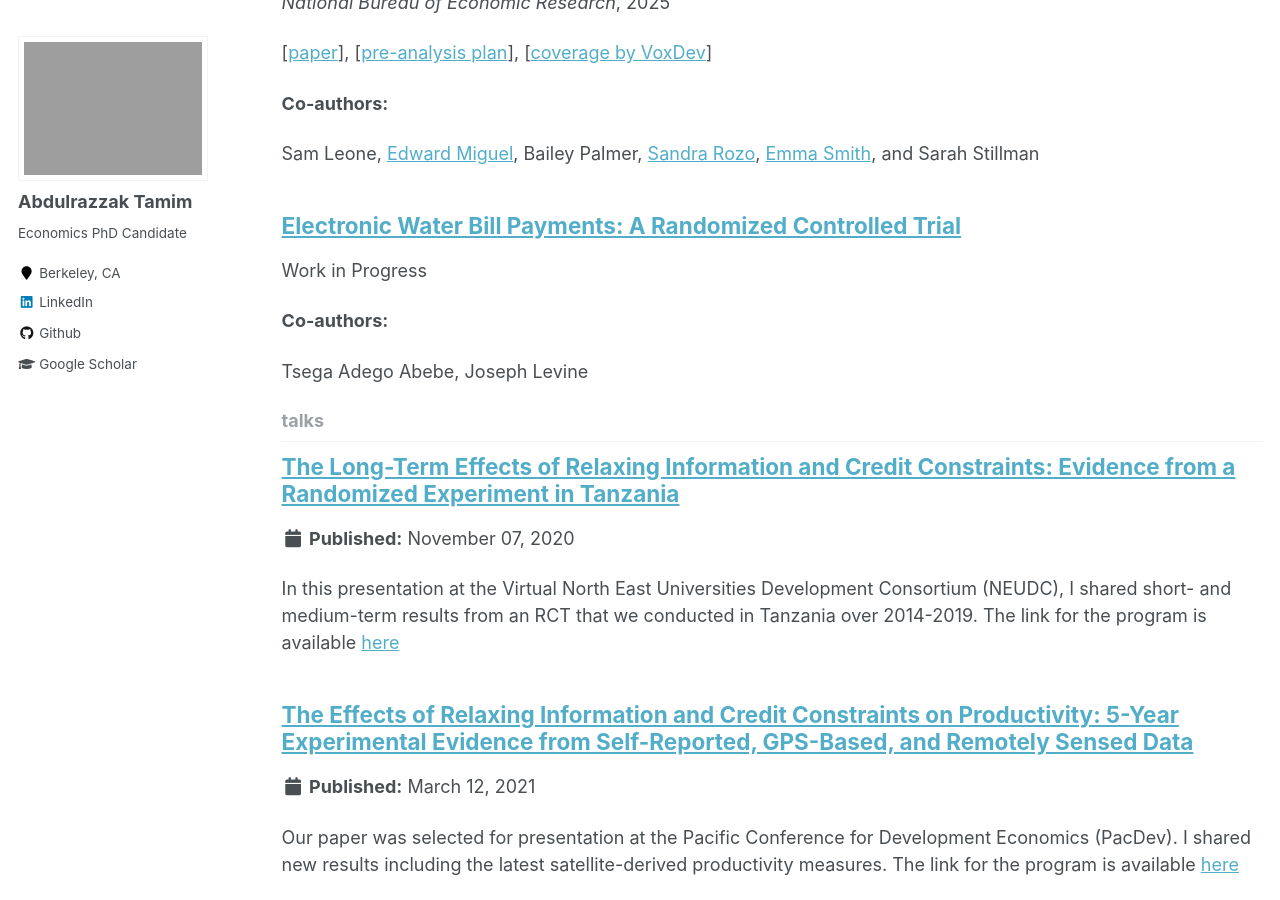
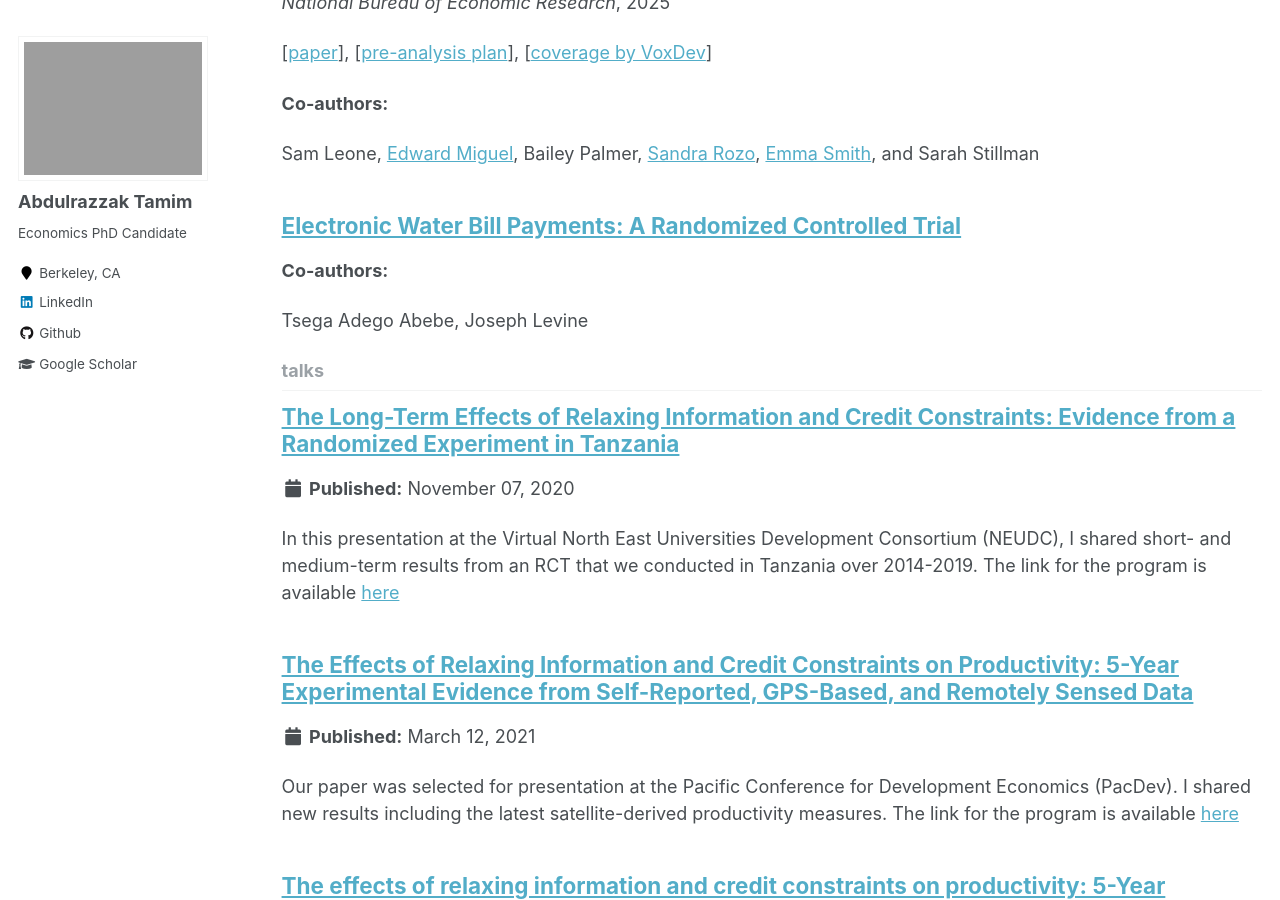
Before and after one commit to AbdulrazzakTamim/abdulrazzaktamim.github.io, a Jekyll site: the page built from _pages/collection-archive.html, in a window 1280 px wide and 900 px high, scrolled down 1846 px. Built offline with Jekyll 4.4.1, drawn with Linux system fonts in a browser that asks for light colours; comment, search, counter and statistics services are not loaded.

Commit message:
Update paper4.md

```diff
--- a/_publications/paper4.md
+++ b/_publications/paper4.md
@@ -2,8 +2,8 @@
 title: "Electronic Water Bill Payments: A Randomized Controlled Trial"
 collection: publications
 permalink: /publication/water-bills
-excerpt: 'Work in Progress'
 date: 2025-10-12
+status: 'wip'
 venue: ""
 co_authors: "Tsega Adego Abebe, Joseph Levine"
 ---
```
